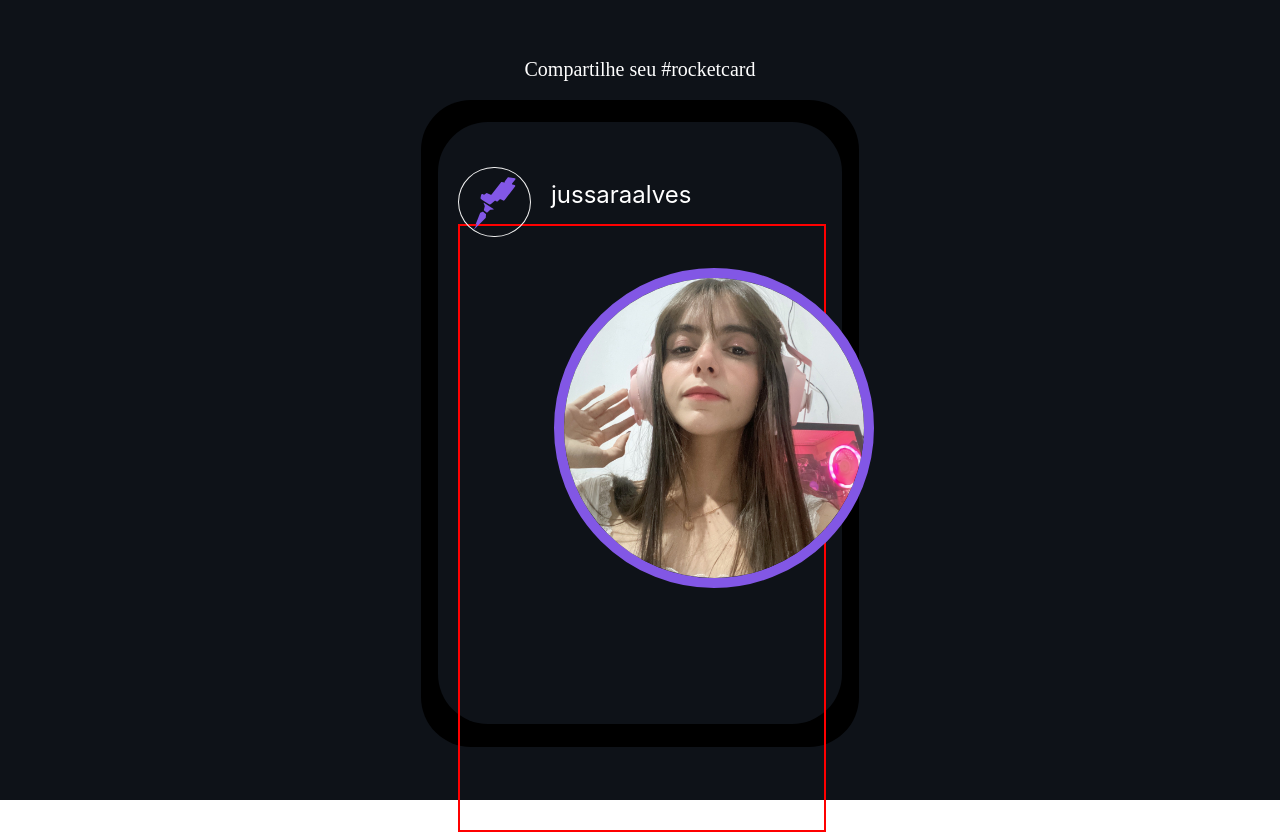
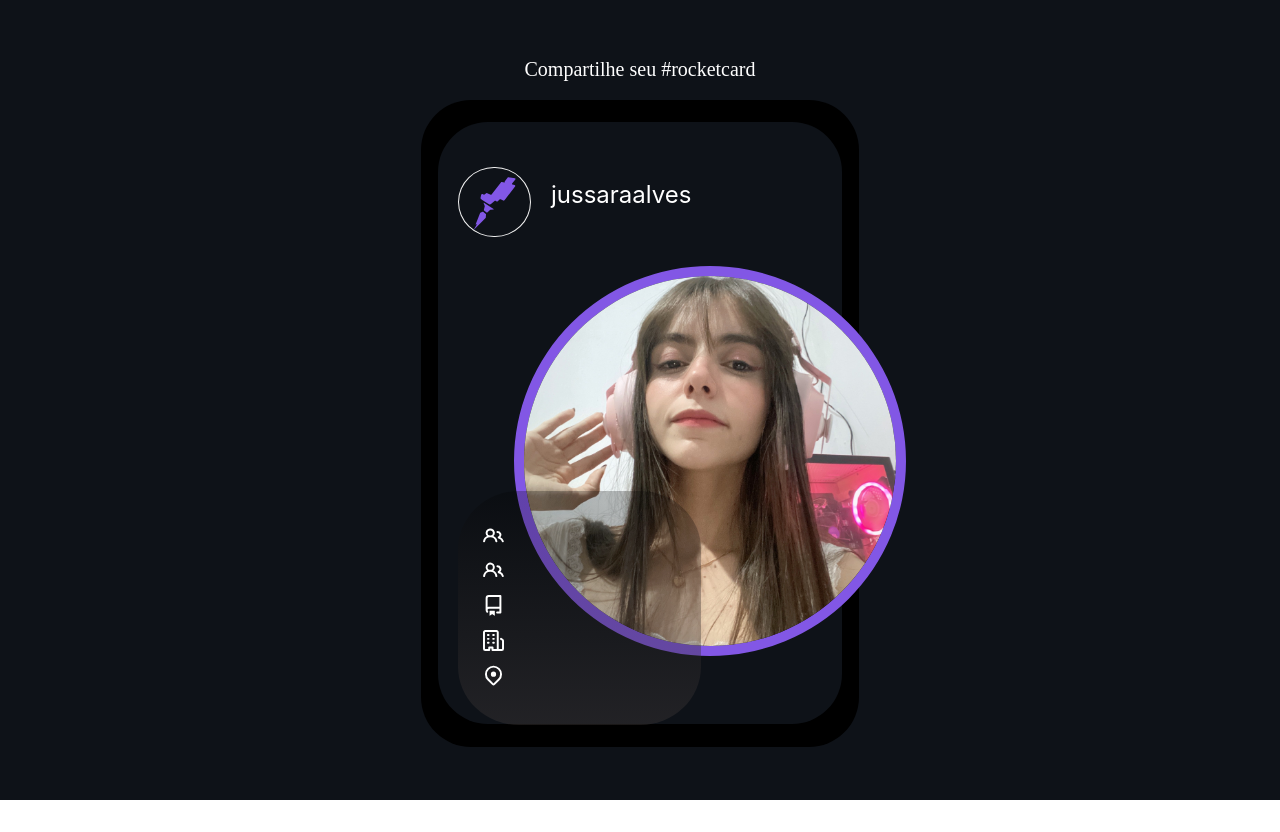
Before and after one commit to jussaraalves/card-in-react, a JavaScript app: page / in a window 1280 px wide. After the commit the page ends 800 px from the top, so only its background shows below. Built offline with nearby package versions, Linux system fonts and the light colour scheme; the HTML template or start-up script is replaced by a standard one.

Commit message:
informacoes adicionadas

```diff
--- a/src/components/CardContainer/CardContainer.css
+++ b/src/components/CardContainer/CardContainer.css
@@ -1,10 +1,9 @@
 .CardContainer {
     width: 27.375rem;
     height: 43.3125rem;
-
     display: flex;
     flex-direction: column;
-
+    overflow: hidden;
 }
 
 .title-container {
--- a/src/components/CardContainer/CardContainer.js
+++ b/src/components/CardContainer/CardContainer.js
@@ -3,7 +3,7 @@ import CardLogo from '../CardLogo/CardLogo'
 import Card from "../Card/Card";
 import './CardContainer.css';
 
-const CardContainer = (props) => {
+const CardContainer = ({chidren}) => {
     return (
         <div className="CardContainer">
             <div className="title-container">
--- a/src/components/CardMain/CardMain.css
+++ b/src/components/CardMain/CardMain.css
@@ -1,23 +1,45 @@
 .main{
-    display: flex;
-    justify-content: end;
+
     padding-top: 2.6113rem;
-    border: 2px solid red;
+
 }
 
 .profile{
-    position: relative;
-    left: 50px;
-    display: flex;
-    justify-content: flex-end;
+    position: absolute;
     border: .625rem solid #8257E5;
     border-radius: 50%;
-    width: 18.75rem;
-    height: 18.75rem;
+    width: 23.25rem;
+    height: 23.125rem;
+    margin-left: 3.5rem;
 
 }
 
 .profile > img{
     border-radius: 50%;
-    z-index: 1;
+
 }
+
+.info{
+    position: relative;
+    top: 40%;
+    width: 12.6875rem;
+    height: 12.125rem;
+    font-family: Prompt;
+    font-style: Regular;
+    font-size: 16px;
+    color: #FFFFFF;
+    background-image: linear-gradient(to bottom, rgba(0, 0, 0, 0.25), rgba(62, 56, 56, 0.42));
+    border-radius: 25%;
+    padding: 1.25rem;
+
+}
+
+.images{
+    padding-top: 10px;
+    width: 1.2994rem;
+    height: 1.2994rem;
+}
+
+.images > img{
+    padding: 5px;
+}
--- a/src/components/CardMain/CardMain.js
+++ b/src/components/CardMain/CardMain.js
@@ -1,15 +1,30 @@
 import './CardMain.css';
 import fotoPerfil from '../assets/foto-perfil.jpg'
+import following from "../assets/following.svg"
+import followers from "../assets/followers.svg"
+import repository from "../assets/repository.svg"
+import company from "../assets/company.svg"
+import location from "../assets/location.svg"
 
 const CardMain = ({children}) => {
     return(
-        <>
             <div className='main'>
                 <div className='profile'>
                     <img src={fotoPerfil}/>
                 </div>
+                <div className='info'>
+                    <div className='images'>
+                        <img src={following}/>
+                        <img src={followers}/>
+                        <img src={repository}/>
+                        <img src={company}/>
+                        <img src={location}/>
+                    </div>
+                </div>
+
             </div>
-        </>
+
+
     )
 }
 
```
Also changed, not shown: src/components/Card/Card.css (line endings or trailing spaces).
